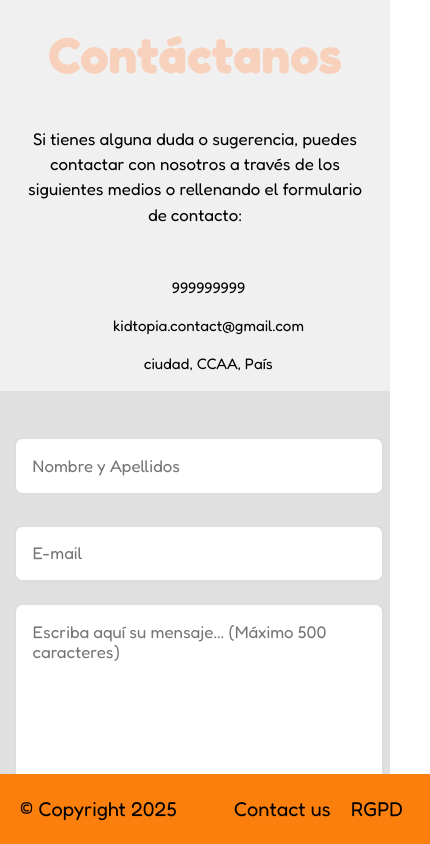
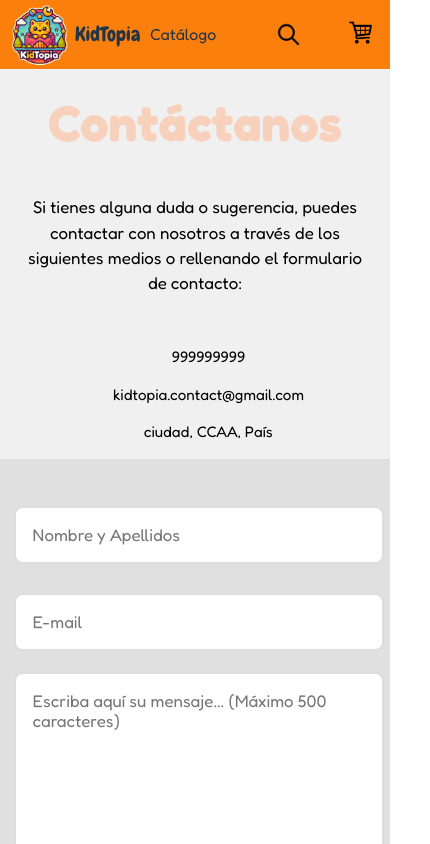
Before and after one commit to Equipo15-Hackathon/fronted-Kidtopia, a React (Vite) app: page /contact in a window 390 px wide. Shown: the top 844 px of the page, 430 px wide, since content can reach past the window. Built offline with nearby package versions, Linux system fonts and the light colour scheme; some icons are missing.

Commit message:
feat: general styles fixed

```diff
--- a/src/components/Footer/Footer.css
+++ b/src/components/Footer/Footer.css
@@ -5,7 +5,6 @@
     align-items: center;
     font-size: 14px;
     color: black;
-    position: fixed;
     bottom: 0;
     width: 100%;
     height: 50px;
--- a/src/components/ProductCard/ProductCard.css
+++ b/src/components/ProductCard/ProductCard.css
@@ -5,11 +5,6 @@
     flex-direction: column;
     text-align: start;
     font-weight: bold;
-}
-
-.product-card:hover {
-    box-shadow: 0 0 4px 0.5px #72727254;
-    border-radius: 10px;
 }
 
 .toy-img {
--- a/src/components/Sidebar/Sidebar.css
+++ b/src/components/Sidebar/Sidebar.css
@@ -3,6 +3,7 @@
   width: 0;
   overflow: hidden;
   transition: width 0.3s ease-in-out;
+  height: 0;
 }
 
 .sidebar-title {
@@ -11,6 +12,7 @@
 
 .sidebar-container.open {
   width: 25vw;
+  height: 100%;
 }
 
 .sidebar-list {
@@ -23,14 +25,6 @@
 
 .sidebar {
   background-color: white;
-  height: 100%;
   padding: 20px;
   box-shadow: 2px 0 10px rgba(0, 0, 0, 0.1);
 }
-
-.toggle-button {
-  position: absolute;
-  top: 10px;
-  right: 50vw;
-  background-color: black;
-}
--- a/src/components/Sidebar/Sidebar.jsx
+++ b/src/components/Sidebar/Sidebar.jsx
@@ -20,9 +20,6 @@ export default function Sidebar({ open, setOpen, setSelectedCategory }) {
   return (
     <div className={`sidebar-container ${open ? "open" : ""}`}>
       <div className="sidebar">
-        <button className="toggle-button" onClick={() => setOpen(!open)}>
-          <Icon icon="teenyicons:x-outline" width={24} height={24} />
-        </button>
         <h2 className="sidebar-title">Categorías</h2>
         <ul className="sidebar-list">
           {categories.map((category, index) => (
--- a/src/index.css
+++ b/src/index.css
@@ -31,10 +31,13 @@ ul {
   font-family: 'Fredoka', sans-serif;
 }
 
-ul {
-  list-style: none;
-  padding: 0;
-  margin: 0;
+a {
+  text-decoration: none;
+  color: inherit;
+}
+
+a:hover {
+  font-weight: bold;
 }
 
 @font-face {
--- a/src/views/CatalogView/CatalogView.css
+++ b/src/views/CatalogView/CatalogView.css
@@ -1,8 +1,8 @@
 .catalog-view {
   position: relative;
-  width: 100vw;
+  width: 100%;
+  height: 100%;
   display: flex;
-  align-items: flex-start;
 }
 
 .catalog-container {
--- a/src/views/ContactView/ContactView.css
+++ b/src/views/ContactView/ContactView.css
@@ -4,7 +4,6 @@
   width: 100%;
   height: 100%;
   color: black;
-  position: absolute;
   top: 0;
   left: 0;
   overflow: hidden;
--- a/src/views/ProductView/ProductView.css
+++ b/src/views/ProductView/ProductView.css
@@ -1,13 +1,9 @@
-/* IMPORTED HERE FOR BUG WITH CONFLICT IN IMPORT OF FONTS IN MAIN.CSS */
-@import url("https://fonts.googleapis.com/css2?family=Chewy&family=Fredoka:wght@400;700&display=swap");
-
 .main-div {
   display: grid;
   grid-template-columns: 1fr 1fr;
   width: 100%;
-  height: 100vh;
+  height: 100%;
   color: black;
-  position: absolute;
   top: 0;
   left: 0;
 }
@@ -37,7 +33,6 @@
 .content {
   margin-left: 2vw;
   margin-top: 20vh;
-  font-family: "Fredoka";
   font-size: 1.2em;
 }
 
@@ -78,9 +73,8 @@
   .main-div {
     display: flex;
     flex-direction: column;
-    min-height: 100vh;
-    width: 100vw;
-    overflow-x: hidden;
+    min-height: 100%;
+    width: 100%;
   }
 
   .main-left,
```
